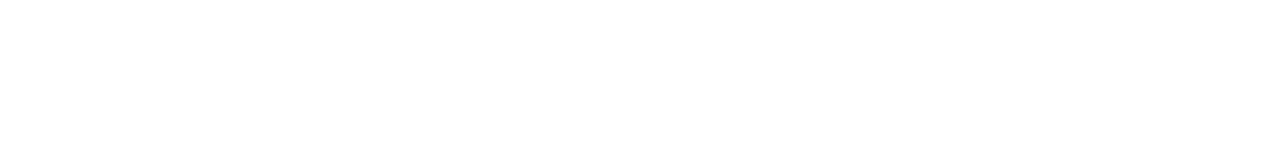
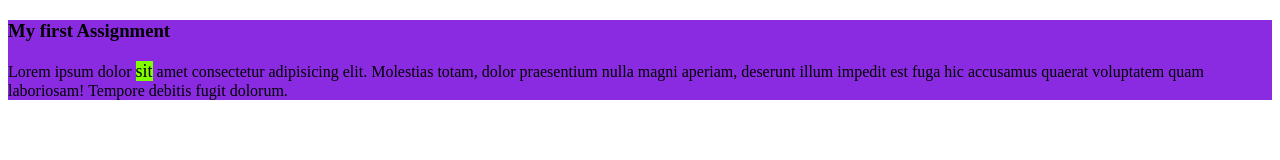
Before and after one commit to monnan12/my-first-assaignment, a plain HTML site: page index.html in a window 1280 px wide. Drawn offline with Linux system fonts and the light colour scheme.

Commit message:
my first assignment

```diff
--- a/index.html
+++ b/index.html
@@ -4,8 +4,13 @@
     <meta charset="UTF-8">
     <meta name="viewport" content="width=device-width, initial-scale=1.0">
     <title>My First Assignment</title>
+    <link rel="stylesheet" href="style/design.css">
 </head>
 <body>
+    <div>
+        <h3>My first Assignment</h3>
+  <p>Lorem ipsum dolor <span> sit</span> amet consectetur adipisicing elit. Molestias totam, dolor praesentium nulla magni aperiam, deserunt illum impedit est fuga hic accusamus quaerat voluptatem quam laboriosam! Tempore debitis fugit dolorum.</p>
+</div>
 
 </body>
 </html>
--- /dev/null
+++ b/style/design.css
@@ -0,0 +1,7 @@
+div{
+    background-color: blueviolet;
+    margin-top:20px;
+}
+span{
+    background-color: chartreuse;
+    font-size: large;
```
